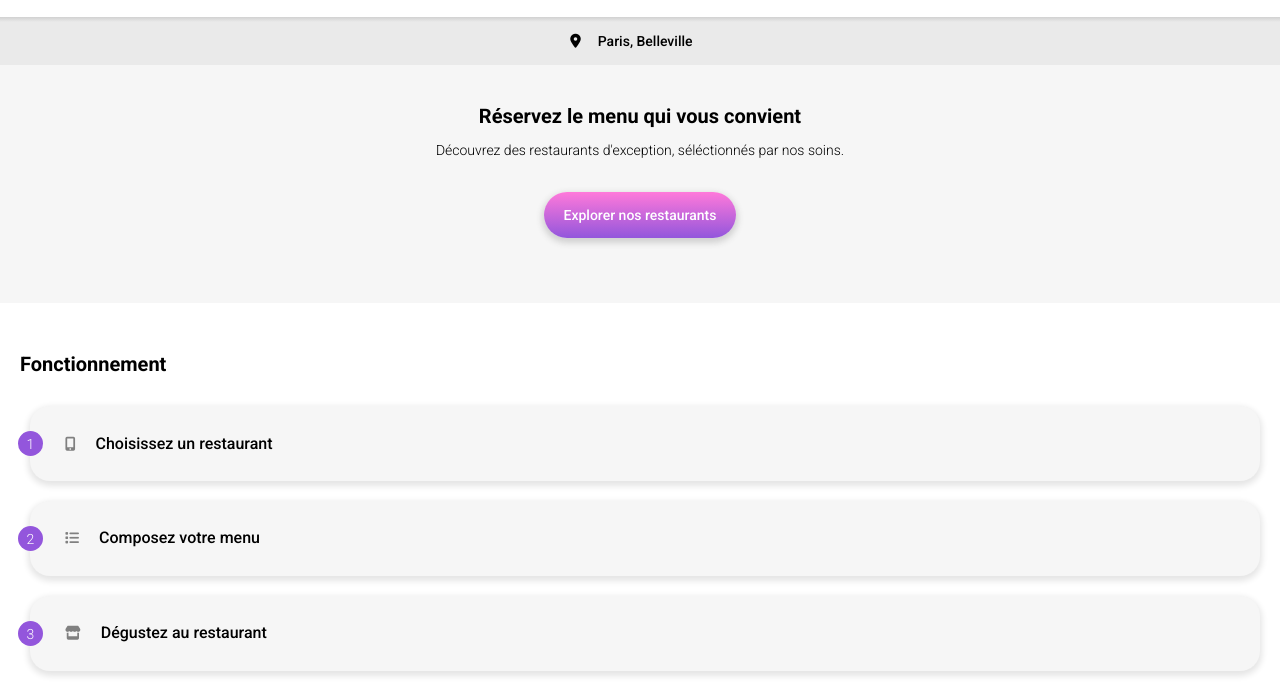
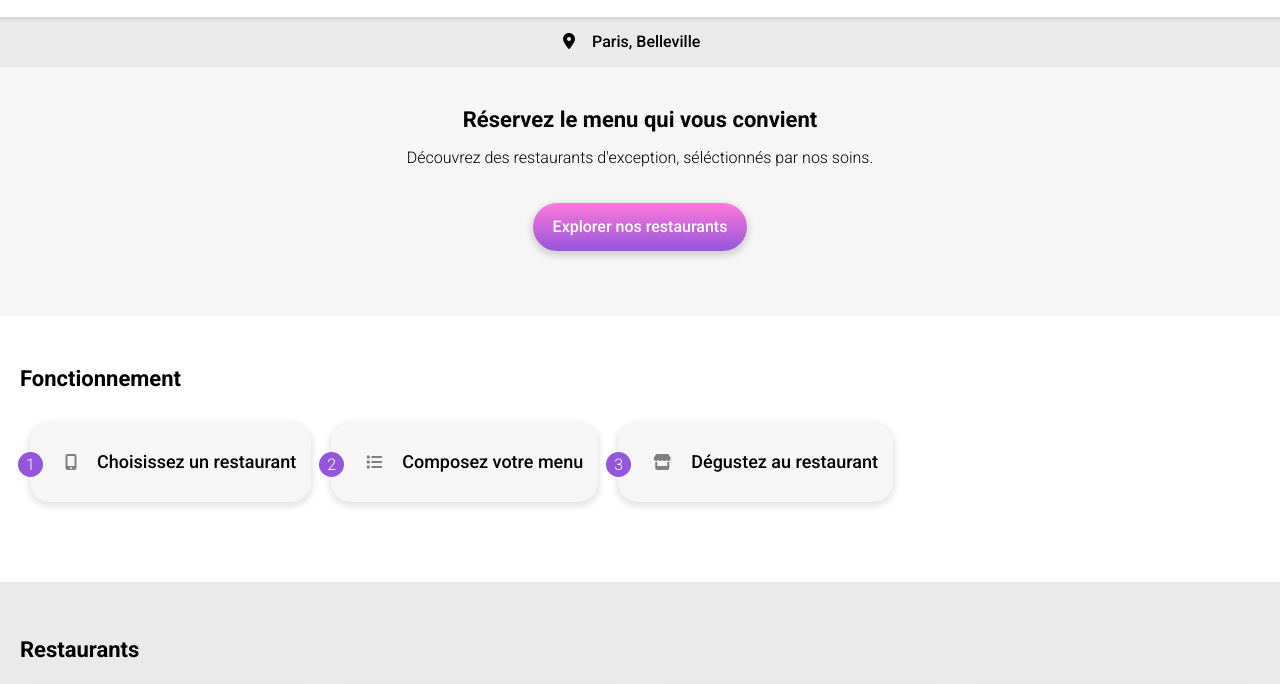
Before and after one commit to LimDavid458/Lim_David_3_ohMyFood_092022, a website: page index.html in a window 1280 px wide. Shown: the part 59-743 px from the top of the page. Drawn offline with nearby package versions, Linux system fonts and the light colour scheme; grey boxes are pictures that could not be loaded; a web font is replaced by a local one.

Commit message:
add media queries

```diff
--- a/sass/base/_mixins.scss
+++ b/sass/base/_mixins.scss
@@ -12,3 +12,13 @@
     margin-right: 20px;
 
 }
+
+@mixin desktop-only {
+
+    @media screen and (min-width: map-get($breakpoint,desktop)) {
+
+        @content;
+
+    }
+
+}
--- a/sass/base/_typography.scss
+++ b/sass/base/_typography.scss
@@ -1,8 +1,14 @@
+@use "./mixins" as *;
+
 body{
 
     font-family: "Roboto",sans-serif;
     font-size: 14px;
     font-weight: 300;
+    @include desktop-only{
+
+        font-size: 16px;
+    }
 
 }
 
@@ -11,6 +17,11 @@ h1{
     font-family: "Roboto",sans-serif;
     font-size: 20px;
     font-weight: 700;
+    @include desktop-only{
+
+        font-size: 22px;
+
+    }
 
 }
 
@@ -19,6 +30,11 @@ h2{
     font-family: "Roboto",sans-serif;
     font-size: 16px;
     font-weight: 500;
+    @include desktop-only{
+
+        font-size: 18px;
+
+    }
 
 }
 
@@ -27,5 +43,10 @@ h3{
     font-family: "Roboto",sans-serif;
     font-size: 14px;
     font-weight: 500;
+    @include desktop-only{
+
+        font-size: 16px;
+
+    }
 
 }
--- a/sass/base/_variables.scss
+++ b/sass/base/_variables.scss
@@ -4,3 +4,9 @@ $color-tertiary:#99E2D0;
 $color-fond:#eaeaea;
 
 $shadow-nuance:2%;
+
+$breakpoint:(
+
+    desktop:992px
+
+);
--- a/sass/components/_card.scss
+++ b/sass/components/_card.scss
@@ -19,6 +19,11 @@
     flex-direction: column;
     gap: 20px;
     margin: 30px 0px 0 10px;
+    @include desktop-only{
+
+        flex-direction: row;
+
+    }
 
     &__position{
 
@@ -70,6 +75,11 @@
     display: flex;
     flex-direction: column;
     gap: 20px;
+    @include desktop-only{
+
+        flex-direction: row;
+
+    }
 
     .resto-card{
 
@@ -142,20 +152,26 @@
             // }
 
             @keyframes heart {
+
                 0% {
+
                     font-weight: 800;
                     background: linear-gradient($color-primary,$color-secondary);
                     -webkit-background-clip: text;
                     -webkit-text-fill-color: transparent;
                     opacity: 0.1;
+
                 }
 
                 100% {
+
                     font-weight: 800;
                     background: linear-gradient($color-primary, $color-secondary);
                     -webkit-background-clip: text;
                     -webkit-text-fill-color: transparent;
+
                 }
+
             }
 
         }
```
Also changed, not shown: public/css/style.css, 1 other file.
